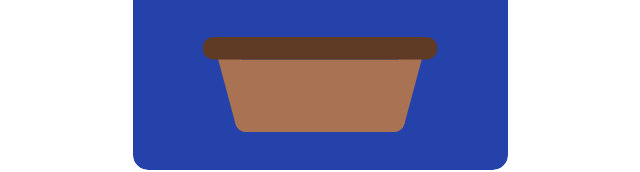
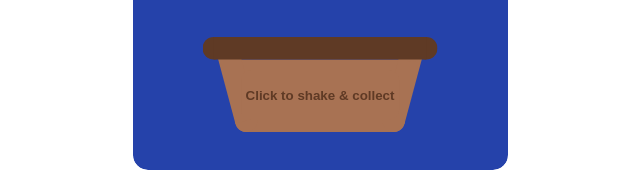
Before and after one commit to abidinkofficial/shaking-tree, a React (Create React App) app: page / in a window 1280 px wide. Shown: the part 564-736 px from the top of the page, without its empty margins (320-960 px from the left). Built offline with nearby package versions, Linux system fonts and the light colour scheme.

Commit message:
Added redux & react-redux, shaking animation connected to the application state

```diff
--- a/package.json
+++ b/package.json
@@ -9,7 +9,11 @@
     "node-sass": "^6.0.1",
     "react": "^17.0.2",
     "react-dom": "^17.0.2",
+    "react-redux": "^7.2.6",
     "react-scripts": "4.0.3",
+    "redux": "^4.1.2",
+    "redux-devtools-extension": "^2.13.9",
+    "redux-thunk": "^2.4.0",
     "web-vitals": "^1.1.2"
   },
   "scripts": {
--- /dev/null
+++ b/src/actions/applicationActions.js
@@ -0,0 +1,12 @@
+export const SHAKE_TREE_ACTION = "SHAKE_TREE_ACTION"
+export const SHAKE_TREE_ACTION_SUCCESS = "SHAKE_TREE_ACTION_SUCCESS"
+
+export const shakeTreeAction = () => ({ type: SHAKE_TREE_ACTION })
+export const shakeTreeActionSuccess = () => ({ type: SHAKE_TREE_ACTION_SUCCESS })
+
+export const shakeTree = () => {
+  return async (dispatch) => {
+    dispatch(shakeTreeAction())
+    setTimeout(() => dispatch(shakeTreeActionSuccess()), 3000)
+  }
+}
--- a/src/components/Basket/Basket.js
+++ b/src/components/Basket/Basket.js
@@ -1,9 +1,13 @@
+import { useDispatch } from "react-redux"
+import { shakeTree } from "../../actions/applicationActions"
 import styles from "./Basket.module.scss"
 
 const Basket = () => {
+  const dispatch = useDispatch()
+
   return (
     <div className={styles.Basket}>
-
+      <button onClick={() => dispatch(shakeTree())}>Click to shake & collect</button>
     </div>
   )
 }
--- a/src/components/Basket/Basket.module.scss
+++ b/src/components/Basket/Basket.module.scss
@@ -1,3 +1,5 @@
+@import "./../../index.scss";
+
 .Basket {
   background-image: url("./Basket.svg");
   position: relative;
@@ -6,4 +8,26 @@
   width: 235px;
   height: 97px;
   bottom: -50px;
+
+  button {
+    width: fit-content;
+    height: 50px;
+    position: relative;
+    left: 50%;
+    transform: translateX(-50%);
+    top: 35%;
+    padding: 5px;
+    background: $basket-light;
+    border: none;
+    cursor: pointer;
+    border-radius: 10px;
+    transition: all .1s;
+    color: $basket-dark;
+    font-weight: 700;
+
+    &:hover {
+      background: $basket-dark;
+      color: $basket-light;
+    }
+  }
 }
--- a/src/components/Tree/Tree.js
+++ b/src/components/Tree/Tree.js
@@ -1,10 +1,13 @@
+import { useSelector } from "react-redux"
 import styles from "./Tree.module.scss"
 
 import Apple from "../Apple"
 
 const Tree = () => {
+  const { shakingTree } = useSelector(state => state.applicationState)
+
   return (
-    <div className={styles.Tree}>
+    <div className={`${styles.Tree} ${shakingTree ? styles.ShakingAnimation : ""}`}>
       <Apple />
     </div>
   )
--- a/src/components/Tree/Tree.module.scss
+++ b/src/components/Tree/Tree.module.scss
@@ -10,7 +10,7 @@
   top: -100px;
 }
 
-.Tree:hover {
+.ShakingAnimation {
   animation: shake 3s cubic-bezier(.36,.07,.19,.97) both;
   transform: translate3d(-50%);
   // backface-visibility: hidden;
--- a/src/index.js
+++ b/src/index.js
@@ -1,11 +1,22 @@
-import React from 'react';
-import ReactDOM from 'react-dom';
-import './index.scss';
-import App from './App';
+import React from 'react'
+import ReactDOM from 'react-dom'
+import { createStore, applyMiddleware } from "redux"
+import { Provider } from "react-redux"
+import thunk from 'redux-thunk'
+import { composeWithDevTools } from 'redux-devtools-extension'
+
+import './index.scss'
+import App from './App'
+import rootReducer from "./reducers"
+
+const store = createStore(
+  rootReducer,
+  composeWithDevTools(applyMiddleware(thunk))
+)
 
 ReactDOM.render(
-  <React.StrictMode>
+  <Provider store={store}>
     <App />
-  </React.StrictMode>,
+  </Provider>,
   document.getElementById('root')
-);
+)
--- a/src/index.scss
+++ b/src/index.scss
@@ -31,3 +31,5 @@ $leaves-color: #7892F0;
 $apple-body-color: #F36868;
 $apple-leaf-color: #ADE7BD;
 $apple-stem-color: #BD8964;
+$basket-dark: #5F3A25;
+$basket-light: #A87253;
--- /dev/null
+++ b/src/reducers/applicationReducer.js
@@ -0,0 +1,19 @@
+import * as actions from "../actions/applicationActions"
+
+export const initialState = {
+  shakingTree: false,
+  shakingTreeSuccess: false
+}
+
+const applicationReducer = (state = initialState, action) => {
+  switch (action.type) {
+    case actions.SHAKE_TREE_ACTION:
+      return { ...state, shakingTree: true }
+    case actions.SHAKE_TREE_ACTION_SUCCESS:
+      return { ...state, shakingTree: false, shakingTreeSuccess: true }
+    default:
+      return state
+  }
+}
+
+export default applicationReducer
--- /dev/null
+++ b/src/reducers/index.js
@@ -0,0 +1,8 @@
+import { combineReducers } from "redux";
+import applicationReducer from "./applicationReducer";
+
+const rootReducer = combineReducers({
+  applicationState: applicationReducer
+})
+
+export default rootReducer
```
Also changed, not shown: 1 other file (tests, documents, lock files or other folders).
